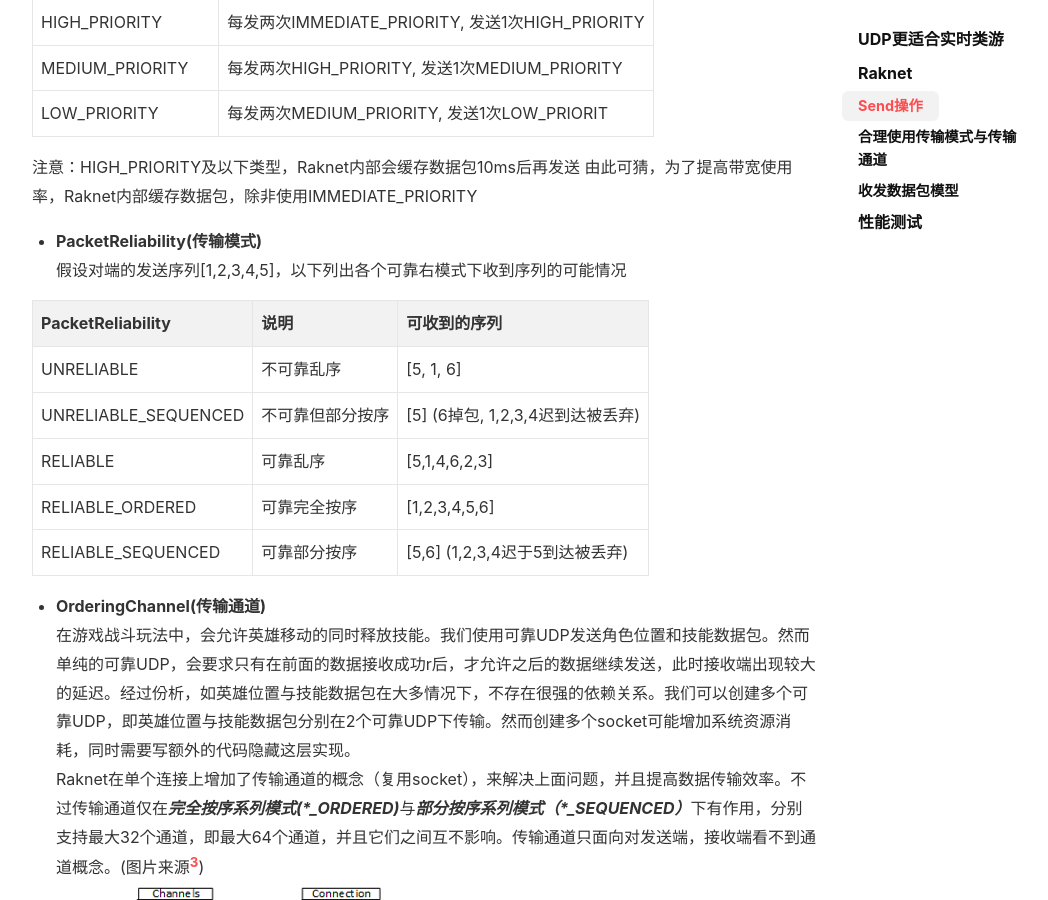
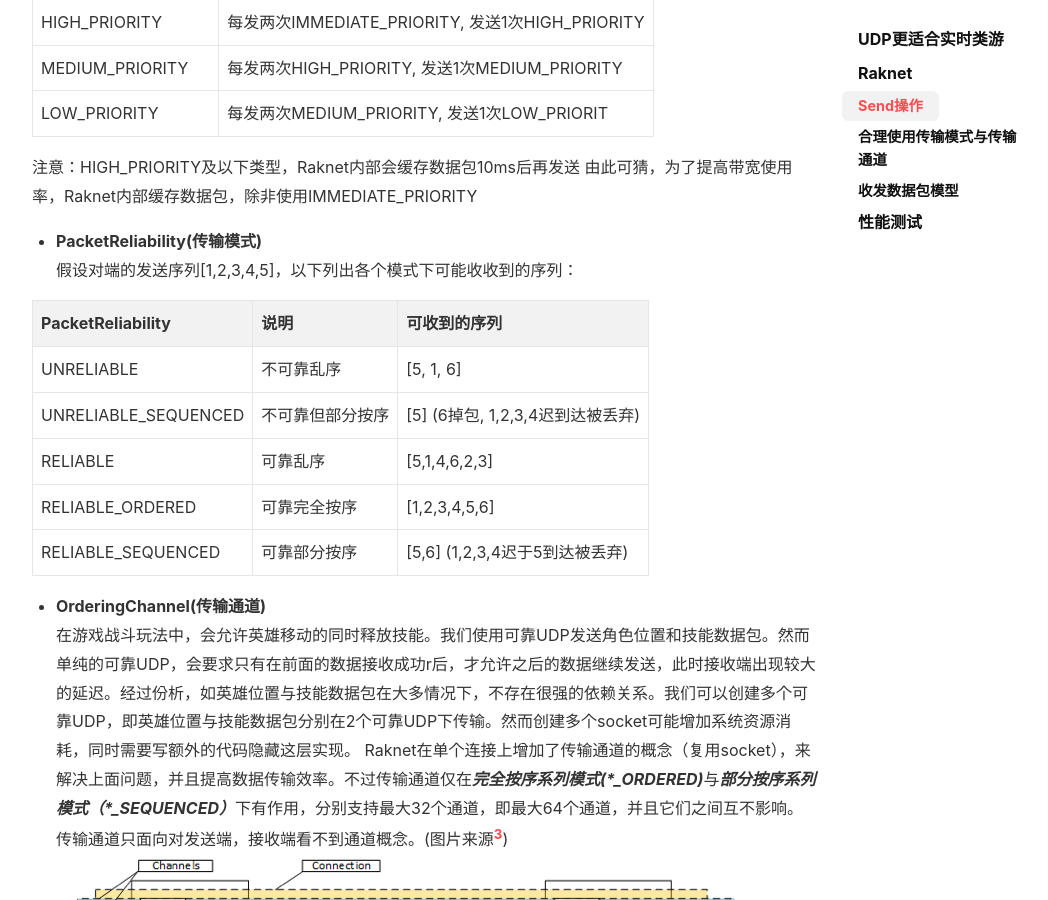
Before and after one commit to lizijie/lizijie.github.io, a Jekyll site: the page built from _posts/2018-08-13-Raknet研究.md, in a window 1280 px wide and 900 px high, scrolled down 3793 px. Shown: the whole window, without its empty margins (105-1153 px from the left). Built offline with Jekyll 4.4.1, drawn with Linux system fonts in a browser that asks for light colours; nearby versions of some CDN libraries; comment, search, counter and statistics services are not loaded.

Commit message:
Update 2018-08-13-Raknet研究.md

```diff
--- a/_posts/2018-08-13-Raknet研究.md
+++ b/_posts/2018-08-13-Raknet研究.md
@@ -75,7 +75,7 @@ virtual uint32_t Send( const char *data,
 <br>
 
 * **PacketReliability(传输模式)**<br>
-假设对端的发送序列[1,2,3,4,5]，以下列出各个可靠右模式下收到序列的可能情况
+假设对端的发送序列[1,2,3,4,5]，以下列出各个模式下可能收收到的序列：
 
 |PacketReliability|说明|可收到的序列|
 |:------------|:------------|:------------|
@@ -87,7 +87,6 @@ virtual uint32_t Send( const char *data,
 
 * **OrderingChannel(传输通道)**<br>
 在游戏战斗玩法中，会允许英雄移动的同时释放技能。我们使用可靠UDP发送角色位置和技能数据包。然而单纯的可靠UDP，会要求只有在前面的数据接收成功r后，才允许之后的数据继续发送，此时接收端出现较大的延迟。经过份析，如英雄位置与技能数据包在大多情况下，不存在很强的依赖关系。我们可以创建多个可靠UDP，即英雄位置与技能数据包分别在2个可靠UDP下传输。然而创建多个socket可能增加系统资源消耗，同时需要写额外的代码隐藏这层实现。
-<br>
 Raknet在单个连接上增加了传输通道的概念（复用socket），来解决上面问题，并且提高数据传输效率。不过传输通道仅在***完全按序系列模式(\*_ORDERED)***与***部分按序系列模式（\*_SEQUENCED）***下有作用，分别支持最大32个通道，即最大64个通道，并且它们之间互不影响。传输通道只面向对发送端，接收端看不到通道概念。(图片来源[^2])
 ![](https://raw.githubusercontent.com/lizijie/lizijie.github.io/master/assets/images/2018-08-13-Raknet%E7%A0%94%E7%A9%B6/channel.png) <br>
 
```
